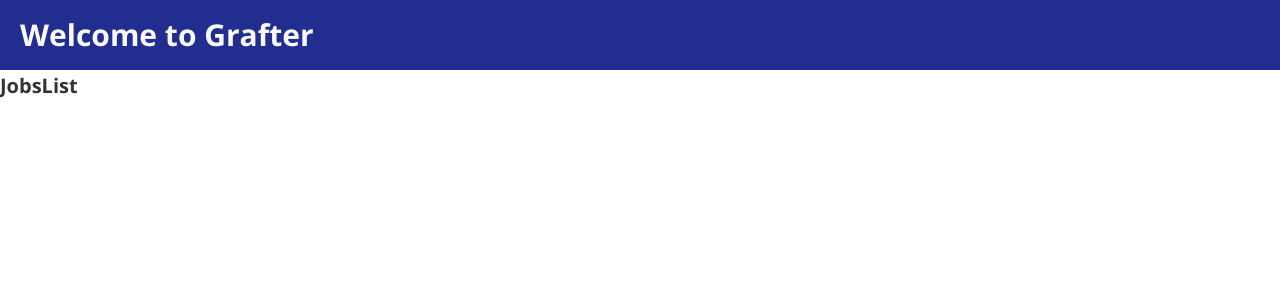
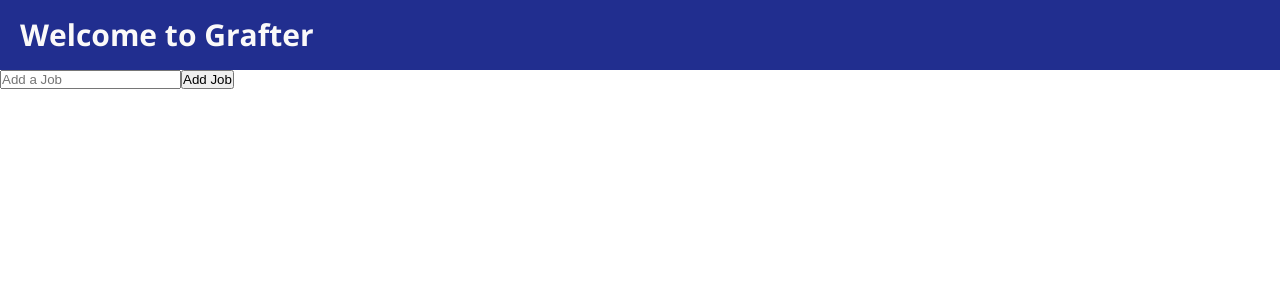
Before and after one commit to nealoverton/grafter-web-app, a React (Create React App) app: page /jobs in a window 1280 px wide. Shown: the top 300 px of the page. Built offline with nearby package versions, Linux system fonts and the light colour scheme; no server answers.

Commit message:
joblistpage

```diff
--- /dev/null
+++ b/src/components/forms/JobForm.js
@@ -0,0 +1,38 @@
+import React, { useState } from 'react';
+
+function JobForm(props) {
+  const [input, setInput] = useState('');
+
+  const handleChange = (e) => {
+    setInput(e.target.value);
+  };
+
+  const handleSubmit = (e) => {
+    e.preventDefault();
+
+    // props.onSubmit({
+    //   id: Math.floor(Math.random() * 10000),
+    //   text: input
+    // });
+
+    setInput('');
+  };
+
+  return (
+    <form className="job-form" onSubmit={handleSubmit}>
+      <input
+        type="text"
+        placeholder="Add a Job"
+        value={input}
+        name="text"
+        className="job-input"
+        onChange={handleChange}
+      />
+      <button type="submit" className="job-button">
+        Add Job
+      </button>
+    </form>
+  );
+}
+
+export default JobForm;
--- a/src/pages/JobsListPage.js
+++ b/src/pages/JobsListPage.js
@@ -1,5 +1,13 @@
-const JobsList = function () {
-  return <h1>JobsList</h1>;
-};
+import React from 'react';
+import JobForm from '../components/forms/JobForm';
+import './JobsListPage.css';
+
+function JobsList() {
+  return (
+    <div className="jobs-list">
+      <JobForm />
+    </div>
+  );
+}
 
 export default JobsList;
```
Also changed, not shown: src/pages/Job.js (added), src/pages/JobsListPage.css (added).
